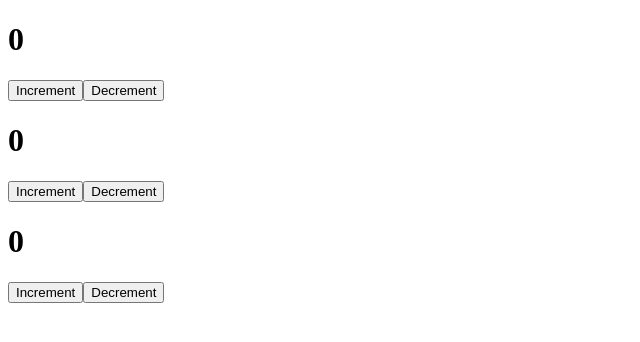
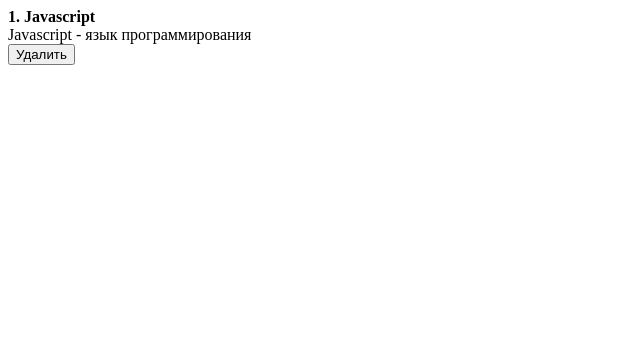
Before and after one commit to Sparow2021/RepeatReact, a React (Create React App) app: page / in a window 1280 px wide. Shown: the top 342 px of the page, without its empty margins (0-640 px from the left). Built offline with nearby package versions, Linux system fonts and the light colour scheme.

Commit message:
Post cards

```diff
--- a/src/App.js
+++ b/src/App.js
@@ -4,10 +4,15 @@
 function App() {
   return (
     <div className="App">
-      <Counter/>
-      <Counter/>
-      <Counter/>
-
+      <div className="post">
+        <div className="post__content">
+          <strong>1. Javascript</strong>
+          <div>Javascript - язык программирования</div>
+        </div>
+        <div className="post__btn">
+          <button>Удалить</button>
+        </div>
+      </div>
     </div>
   );
 }
```
